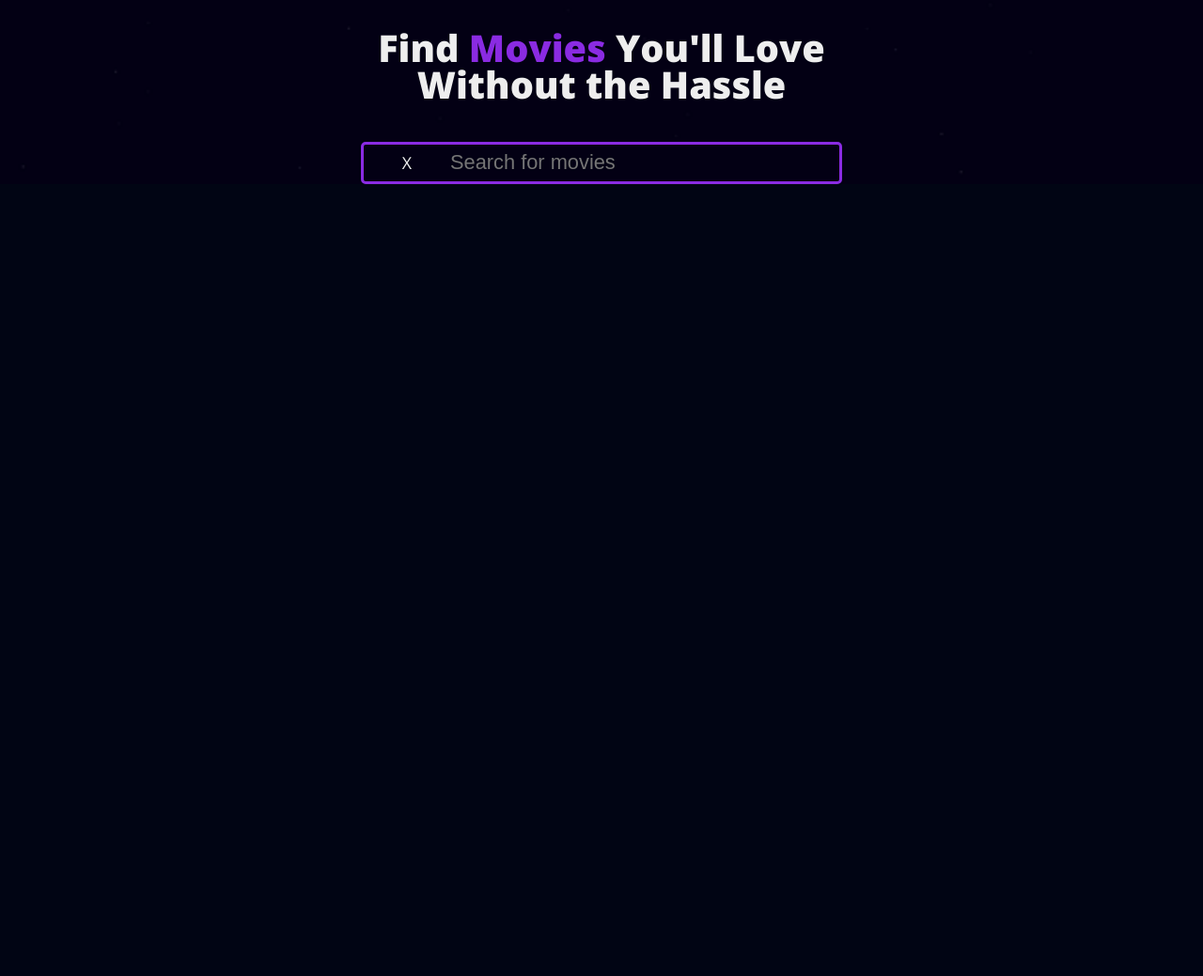
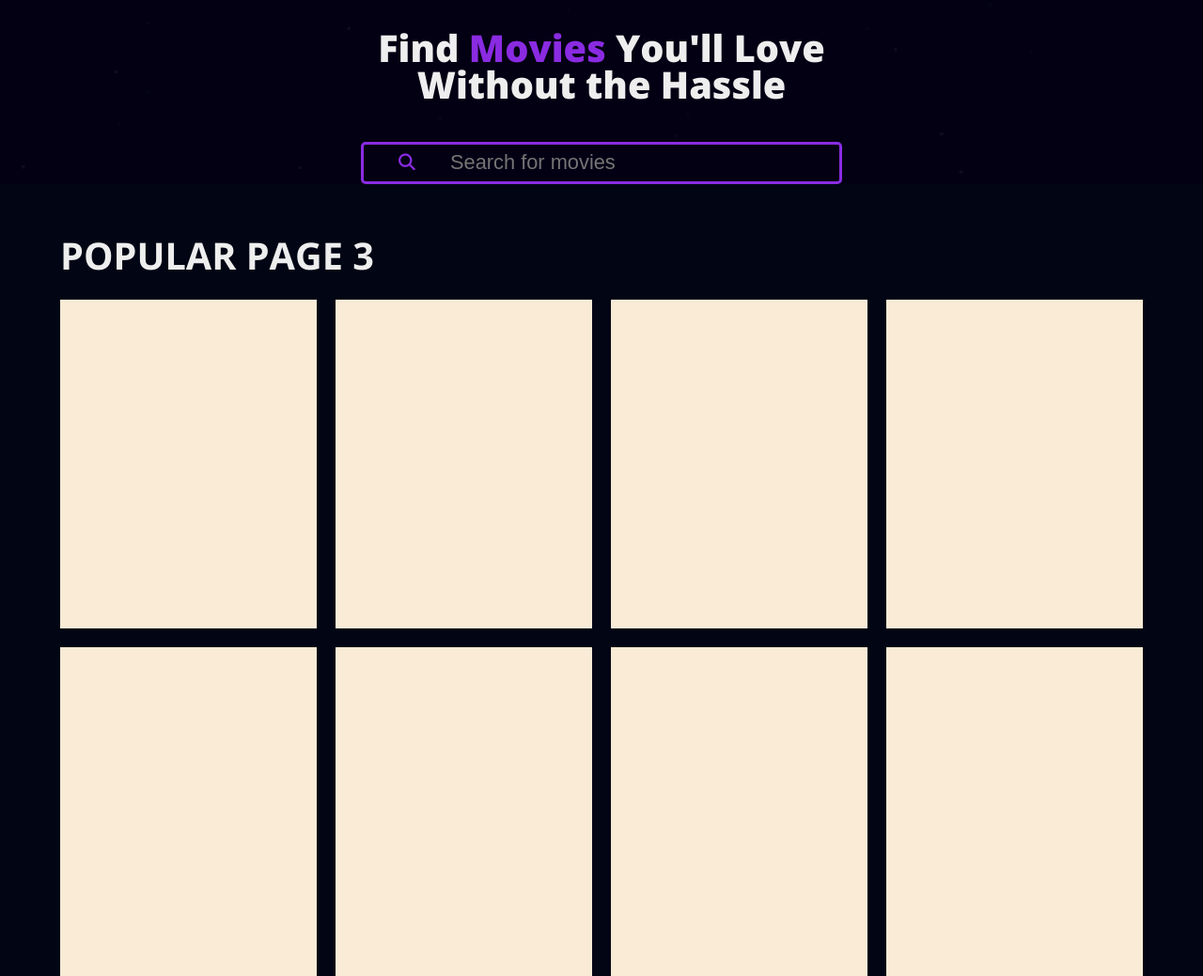
Before and after one commit to chankanchna-max/Movies-1, a plain HTML site: page index.html in a window 1280 px wide. Shown: the part 513-1552 px from the top of the page at 94% size. Before the commit the page ends 800 px from the top, so only its background shows below. Drawn offline with nearby package versions, Linux system fonts and the light colour scheme.

Commit message:
update grid section

```diff
--- a/index.html
+++ b/index.html
@@ -4,6 +4,13 @@
     <meta charset="UTF-8" />
     <meta name="viewport" content="width=device-width, initial-scale=1.0" />
     <title>Document</title>
+    <link
+      rel="stylesheet"
+      href="https://cdnjs.cloudflare.com/ajax/libs/font-awesome/7.0.1/css/all.min.css"
+      integrity="sha512-2SwdPD6INVrV/lHTZbO2nodKhrnDdJK9/kg2XD1r9uGqPo1cUbujc+IYdlYdEErWNu69gVcYgdxlmVmzTWnetw=="
+      crossorigin="anonymous"
+      referrerpolicy="no-referrer"
+    />
   </head>
   <link rel="stylesheet" href="style.css" />
   <body>
@@ -24,11 +31,22 @@
         <span>Find <span>Movies</span> You'll Love Without the Hassle </span>
       </div>
       <div class="search">
-        <span>X</span>
-
+        <span><i class="fa-solid fa-magnifying-glass"></i></span>
         <input type="text" placeholder="Search for movies" />
       </div>
     </div>
-    <div class="container"></div>
+    <div class="container-width main-section">
+      <h1 class="txt-popular">POPULAR PAGE 3</h1>
+      <div class="grid-section">
+        <div class="items"></div>
+        <div class="items"></div>
+        <div class="items"></div>
+        <div class="items"></div>
+        <div class="items"></div>
+        <div class="items"></div>
+        <div class="items"></div>
+        <div class="items"></div>
+      </div>
+    </div>
   </body>
 </html>
--- a/style.css
+++ b/style.css
@@ -78,6 +78,7 @@ span {
   display: flex;
   align-items: center;
   justify-content: center;
+  color: blueviolet;
 }
 .search input {
   display: block;
@@ -90,6 +91,28 @@ span {
 }
 .search input:focus {
   outline: none;
+}
+.container-width {
+  max-width: 90%;
+  margin: auto;
+  /* background-color: blueviolet; */
+}
+.main-section {
+  margin-top: 5rem;
+}
+.txt-popular {
+  font-size: 4rem;
+}
+.grid-section {
+  display: grid;
+  grid-template-columns: 1fr;
+  grid-template-rows: 1fr;
+  gap: 1.5rem;
+  margin-top: 2rem;
+}
+.items {
+  height: 350px;
+  background-color: antiquewhite;
 }
 @media (min-width: 768px) {
   .poster {
@@ -113,6 +136,11 @@ span {
     border: 3px solid blueviolet;
     border-radius: 5px;
     overflow: hidden;
+  }
+  .grid-section {
+    grid-template-columns: repeat(2, 1fr);
+    grid-template-rows: 1fr;
+    gap: 2rem;
   }
 }
 @media (min-width: 992px) {
@@ -138,6 +166,16 @@ span {
     border-radius: 5px;
     overflow: hidden;
   }
+  .grid-section {
+    grid-template-columns: repeat(3, 1fr);
+    grid-template-rows: 1fr;
+    gap: 2rem;
+  }
 }
 @media (min-width: 1200px) {
+  .grid-section {
+    grid-template-columns: repeat(4, 1fr);
+    grid-template-rows: 1fr;
+    gap: 2rem;
+  }
 }
```
